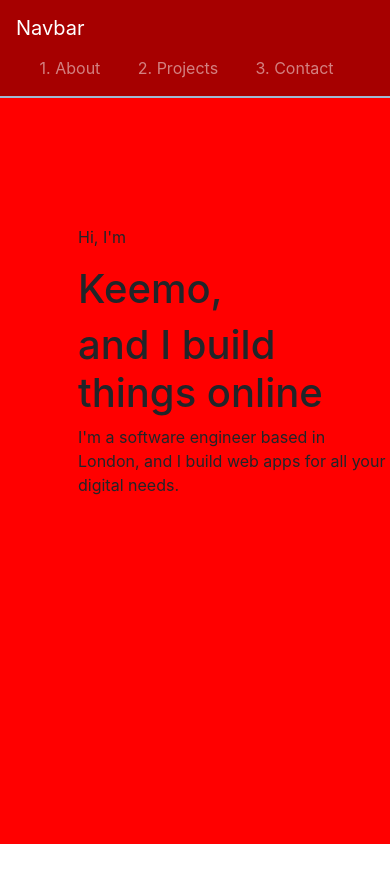
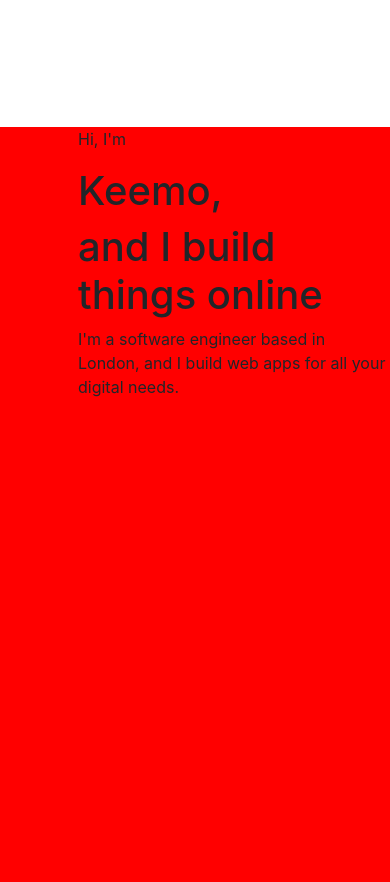
Before and after one commit to atomicjuice/portfolio-website-mk1, a React (Create React App) app: page / in a window 390 px wide. Shown: the top 882 px of the page. Before the commit the page ends 844 px from the top, so only its background shows below. Built offline with nearby package versions, Linux system fonts and the light colour scheme.

Commit message:
started work on mobile navbar dropdown implementation

```diff
--- a/src/App.js
+++ b/src/App.js
@@ -1,18 +1,29 @@
-import React from 'react';
+import React, {Component} from 'react';
 import 'bootstrap/dist/css/bootstrap.min.css'
 // import Main from './Components/main'
 import Navbar from './Components/navbar'
 import Aboutme from './Components/Sections/aboutme';
 import './App.css';
 
-function App() {
+class App extends Component {
+  state = {
+    screenWidth: window.screen.width
+  }
+
+  forPhone = () => {
+    if (this.state.screenWidth <= 400){
+      return <Navbar sticky="top" />
+    }
+  }
+  render(){
   return (
     <div className='App' >
-      <Navbar sticky="top" />
+      {this.forPhone()}
+      {/* <Navbar sticky="top" /> */}
       {/* <Main/> */}
       <Aboutme/>
     </div>
   );
-}
+}}
 
 export default App;
```
